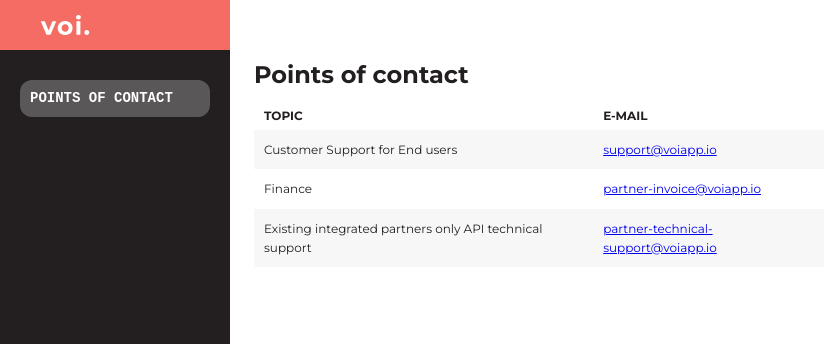
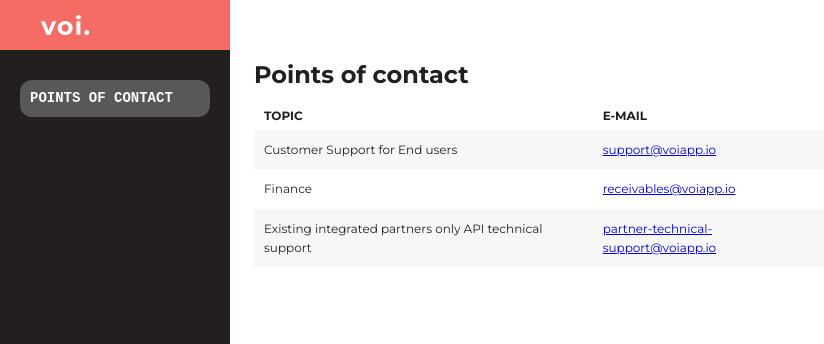
Before and after one commit to voi-api/voi-api.github.io, a Jekyll site: the page built from poc.md, in a window 1280 px wide and 900 px high. Shown: the top 344 px of the window, without its empty margins (0-824 px from the left). Built offline with Jekyll 4.4.1, drawn with Linux system fonts in a browser that asks for light colours; some web fonts are replaced.

Commit message:
partner-invoice@voiapp.io -> receivables@voiapp.io (#67)
Co-authored-by: Erik Lundin <git@erkl.se>

```diff
--- a/poc.md
+++ b/poc.md
@@ -11,5 +11,5 @@ description: Who to contact about what.
 | Topic                                                    | E-mail                                                                            |
 | -------------------------------------------------------- | --------------------------------------------------------------------------------- |
 | Customer Support for End users                           | [support@voiapp.io](mailto:support@voiapp.io)                                     |
-| Finance                                                  | [partner-invoice@voiapp.io](mailto:partner-invoice@voiapp.io)                     |
+| Finance                                                  | [receivables@voiapp.io](mailto:receivables@voiapp.io)                             |
 | Existing integrated partners only API technical support  | [partner-technical-support@voiapp.io](mailto:partner-technical-support@voiapp.io) |
```
